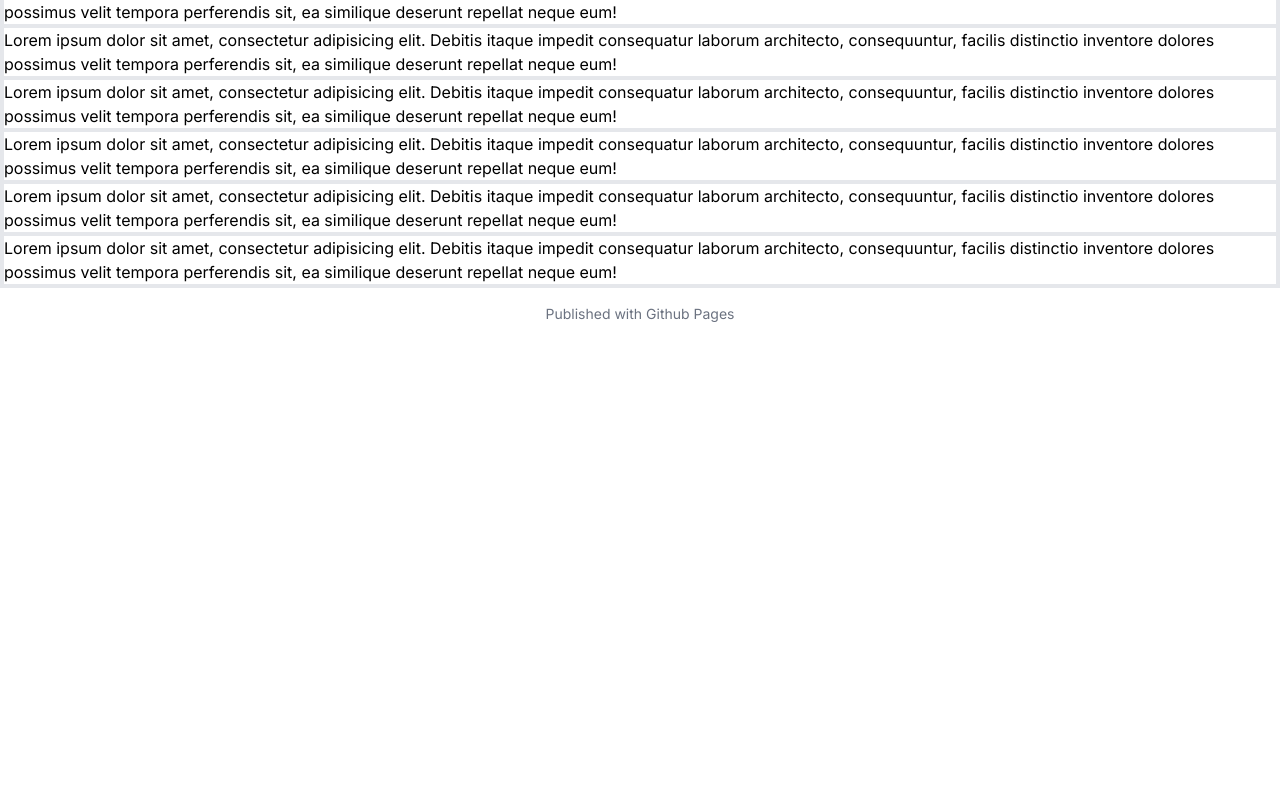
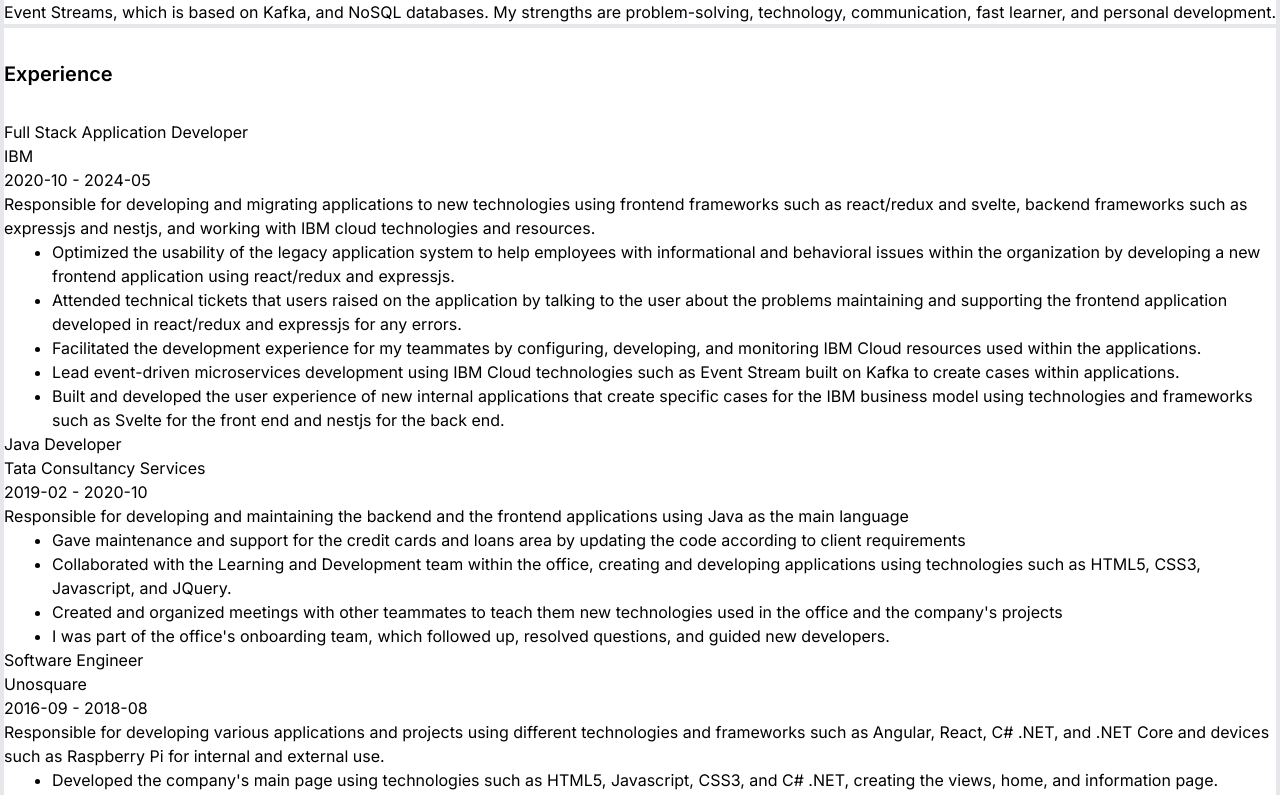
Before and after one commit to israelramosm/isra-page, a Next.js app: page /isra-page/ in a window 1280 px wide. Shown: the part 680-1475 px from the top of the page. Before the commit the page ends 1020 px from the top, so only its background shows below. Built offline with nearby package versions, Linux system fonts and the light colour scheme.

Commit message:
feat(experience): wip: experience data and content

```diff
--- a/src/app/page.tsx
+++ b/src/app/page.tsx
@@ -1,8 +1,14 @@
+import Experience from "../components/Experience/Experience";
 import HomeSection from "../components/HomeSection/HomeSection";
 import Presentation from "../components/Presentation/Presentation";
 import Summary from "../components/Summary/Summary";
 
 export default function Home() {
+  const Header = ({ className, title }: { className?: string, title: string }) => (
+    <header>
+      <h2 className={`py-8 font-semibold text-xl ${className}`}>{title}</h2>
+    </header>
+  );
   return (
     <section className="h-full flex flex-col justify-evenly">
       {/* In this case have to hardcode the isra-page path */}
@@ -11,14 +17,7 @@ export default function Home() {
         id="presentation"
         className="bg-cover bg-top lg:bg-center bg-[url('/isra-page/images/profile-bg.jpg')]"
       >
-        {/* Presentation */}
         <Presentation />
-      </HomeSection>
-      <HomeSection id="summary" className="border-solid border-2">
-        <header>
-          <h2 className="py-8 font-semibold text-xl">Summary</h2>
-        </header>
-        <Summary />
       </HomeSection>
       <HomeSection id="contact-information" className="border-solid border-2">
         {/* Contact Information */}
@@ -29,14 +28,13 @@ export default function Home() {
           ea similique deserunt repellat neque eum!
         </p>
       </HomeSection>
+      <HomeSection id="summary" className="border-solid border-2">
+        <Header title="Summary" />
+        <Summary />
+      </HomeSection>
       <HomeSection id="experience" className="border-solid border-2">
-        {/* Experience */}
-        <p>
-          Lorem ipsum dolor sit amet, consectetur adipisicing elit. Debitis
-          itaque impedit consequatur laborum architecto, consequuntur, facilis
-          distinctio inventore dolores possimus velit tempora perferendis sit,
-          ea similique deserunt repellat neque eum!
-        </p>
+        <Header title="Experience" />
+        <Experience />
       </HomeSection>
       <HomeSection id="skills" className="border-solid border-2">
         {/* Skills */}
--- /dev/null
+++ b/src/components/Experience/Experience.tsx
@@ -0,0 +1,39 @@
+import { ReactNode } from "react";
+import { EXPERIENCE_DATA } from "./ExperienceData";
+
+export default function Experience() {
+  const Header = ({
+    position,
+    company,
+    dates,
+  }: {
+    position: string;
+    company: string;
+    dates: string;
+  }) => (
+    <>
+      <h3>{position}</h3>
+      <h4>{company}</h4>
+      <span>{dates}</span>
+    </>
+  );
+
+  const Content = ({ children }: { children?: ReactNode }) => <>{children}</>;
+  return (
+    <>
+      {EXPERIENCE_DATA.map((e, i) => (
+        <div key={i}>
+          <Header position={e.position} company={e.company} dates={e.dates} />
+          <Content>
+            <p>{e.summary}</p>
+            <ul className="list-disc ml-12">
+              {e.bullets.map((b, j) => (
+                <li key={j}>{b}</li>
+              ))}
+            </ul>
+          </Content>
+        </div>
+      ))}
+    </>
+  );
+}
--- /dev/null
+++ b/src/components/Experience/ExperienceData.ts
@@ -0,0 +1,49 @@
+export interface ExperienceI {
+  position: string;
+  company: string;
+  dates: string;
+  summary: string;
+  bullets: Array<string>;
+}
+
+export const EXPERIENCE_DATA: Array<ExperienceI> = [
+  {
+    position: "Full Stack Application Developer",
+    company: "IBM",
+    dates: "2020-10 - 2024-05",
+    summary:
+      "Responsible for developing and migrating applications to new technologies using frontend frameworks such as react/redux and svelte, backend frameworks such as expressjs and nestjs, and working with IBM cloud technologies and resources.",
+    bullets: [
+      "Optimized the usability of the legacy application system to help employees with informational and behavioral issues within the organization by developing a new frontend application using react/redux and expressjs.",
+      "Attended technical tickets that users raised on the application by talking to the user about the problems maintaining and supporting the frontend application developed in react/redux and expressjs for any errors.",
+      "Facilitated the development experience for my teammates by configuring, developing, and monitoring IBM Cloud resources used within the applications.",
+      "Lead event-driven microservices development using IBM Cloud technologies such as Event Stream built on Kafka to create cases within applications.",
+      "Built and developed the user experience of new internal applications that create specific cases for the IBM business model using technologies and frameworks such as Svelte for the front end and nestjs for the back end.",
+    ],
+  },
+  {
+    position: "Java Developer",
+    company: "Tata Consultancy Services",
+    dates: "2019-02 - 2020-10",
+    summary:
+      "Responsible for developing and maintaining the backend and the frontend applications using Java as the main language",
+    bullets: [
+      "Gave maintenance and support for the credit cards and loans area by updating the code according to client requirements",
+      "Collaborated with the Learning and Development team within the office, creating and developing applications using technologies such as HTML5, CSS3, Javascript, and JQuery.",
+      "Created and organized meetings with other teammates to teach them new technologies used in the office and the company's projects",
+      "I was part of the office's onboarding team, which followed up, resolved questions, and guided new developers.",
+    ],
+  },
+  {
+    position: "Software Engineer",
+    company: "Unosquare",
+    dates: "2016-09 - 2018-08",
+    summary:
+      "Responsible for developing various applications and projects using different technologies and frameworks such as Angular, React, C# .NET, and .NET Core and devices such as Raspberry Pi for internal and external use.",
+    bullets: [
+      "Developed the company's main page using technologies such as HTML5, Javascript, CSS3, and C# .NET, creating the views, home, and information page.",
+      "Maintenance and development of the company's private and open-source projects using technologies such as Angular, React, Javascript, C# .NET, Raspberry Pi, and .NET Core technologies.",
+      "Microsoft certification exams 480, 486, and 487.",
+    ],
+  },
+];
```
